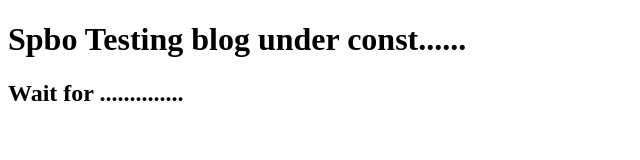
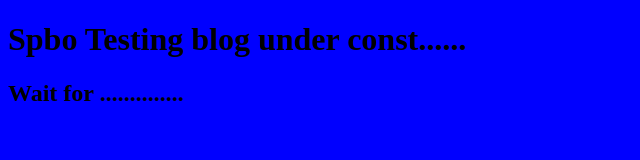
Before and after one commit to spbolav/spbolav.github.io, a plain HTML site: page index.html in a window 1280 px wide. Shown: the whole page, without its empty margins (0-640 px from the left). Drawn offline with Linux system fonts and the light colour scheme.

Commit message:
Update index.html

```diff
--- a/index.html
+++ b/index.html
@@ -3,6 +3,8 @@
     <head>
         <meta charset="utf-8">
         <title>Testing blog</title>
+
+         <link href="./style.css" type="text/css" rel="stylesheet">
 
     </head>
     <body>
```
